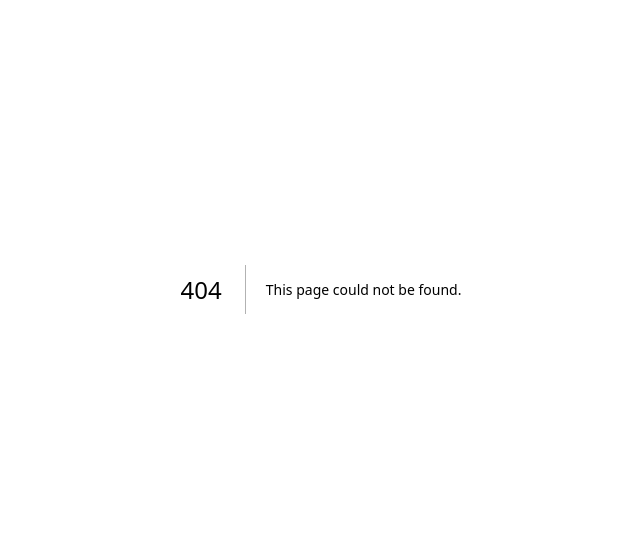
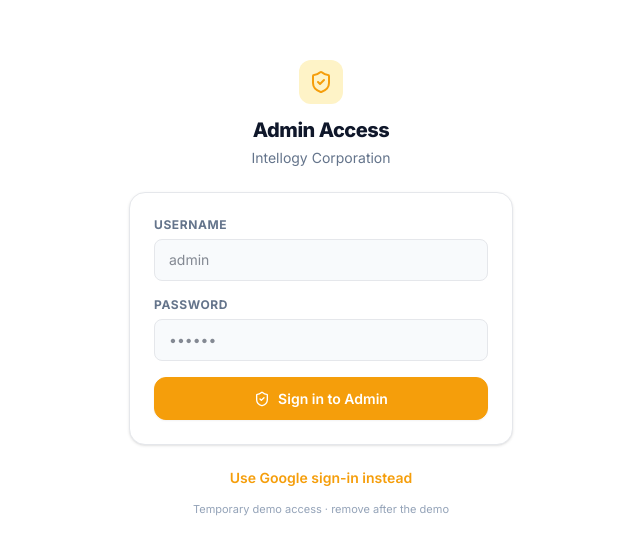
Before and after one commit to mannat63/testGen, a Next.js app: page /admin-login in a window 1280 px wide. Before the commit this address had no page. Shown: the part 111-664 px from the top of the page, without its empty margins (319-959 px from the left). Built offline with nearby package versions, Linux system fonts and the light colour scheme; no server answers.

Commit message:
Add temporary admin/admin demo login alongside Google (kill-switch in lib/demoAdmin.ts)

```diff
--- a/app/(main)/admin/page.tsx
+++ b/app/(main)/admin/page.tsx
@@ -1,6 +1,8 @@
 import { currentUser } from '@clerk/nextjs/server';
+import { cookies } from 'next/headers';
 import { redirect } from 'next/navigation';
 import { getAllowedUserModel } from '@/models/AllowedUser';
+import { DEMO_ADMIN_ENABLED, DEMO_ADMIN_COOKIE, DEMO_ADMIN_TOKEN } from '@/lib/demoAdmin';
 import { getTemplateModel } from '@/models/Template';
 import { getGenerationLogModel } from '@/models/GenerationLog';
 import { addAllowedUser, removeAllowedUser, createTemplate, deleteTemplate } from './actions';
@@ -157,9 +159,15 @@
 
 /* ── Page ── */
 export default async function AdminPage() {
-  const user = await currentUser();
-  const primaryEmail = user?.emailAddresses.find(e => e.id === user.primaryEmailAddressId)?.emailAddress;
-  if (primaryEmail?.toLowerCase() !== 'teamintellogy@gmail.com') redirect('/');
+  // Temporary demo admin bypass (admin/admin) — see lib/demoAdmin.ts
+  const demoAdmin = DEMO_ADMIN_ENABLED &&
+    (await cookies()).get(DEMO_ADMIN_COOKIE)?.value === DEMO_ADMIN_TOKEN;
+
+  if (!demoAdmin) {
+    const user = await currentUser();
+    const primaryEmail = user?.emailAddresses.find(e => e.id === user.primaryEmailAddressId)?.emailAddress;
+    if (primaryEmail?.toLowerCase() !== 'teamintellogy@gmail.com') redirect('/');
+  }
 
   const AllowedUser = await getAllowedUserModel();
   const users = await AllowedUser.find({}).sort({ addedAt: -1 }).lean();
--- a/app/(main)/layout.tsx
+++ b/app/(main)/layout.tsx
@@ -1,8 +1,18 @@
 import { currentUser } from '@clerk/nextjs/server';
+import { cookies } from 'next/headers';
 import { redirect } from 'next/navigation';
 import { getAllowedUserModel } from '@/models/AllowedUser';
+import { DEMO_ADMIN_ENABLED, DEMO_ADMIN_COOKIE, DEMO_ADMIN_TOKEN } from '@/lib/demoAdmin';
 
 export default async function MainLayout({ children }: { children: React.ReactNode }) {
+  // Temporary demo admin bypass (admin/admin) — see lib/demoAdmin.ts
+  if (DEMO_ADMIN_ENABLED) {
+    const cookieStore = await cookies();
+    if (cookieStore.get(DEMO_ADMIN_COOKIE)?.value === DEMO_ADMIN_TOKEN) {
+      return <>{children}</>;
+    }
+  }
+
   const user = await currentUser();
 
   if (!user) {
--- /dev/null
+++ b/app/admin-login/LoginForm.tsx
@@ -0,0 +1,55 @@
+'use client';
+
+import { useActionState } from 'react';
+import { demoAdminLogin, type DemoLoginState } from './actions';
+import { Loader2, ShieldCheck } from 'lucide-react';
+
+export default function LoginForm() {
+  const [state, formAction, pending] = useActionState<DemoLoginState, FormData>(
+    demoAdminLogin,
+    {},
+  );
+
+  return (
+    <form action={formAction} className="space-y-4">
+      <div>
+        <label className="block text-xs font-bold mb-1.5 text-foreground-muted uppercase tracking-wider">Username</label>
+        <input
+          name="username"
+          type="text"
+          autoComplete="username"
+          defaultValue=""
+          placeholder="admin"
+          required
+          className="block w-full rounded-lg py-2.5 px-3.5 text-sm bg-surface border border-border text-foreground focus:outline-none focus:ring-2 focus:ring-accent/40 focus:border-accent transition-colors"
+        />
+      </div>
+      <div>
+        <label className="block text-xs font-bold mb-1.5 text-foreground-muted uppercase tracking-wider">Password</label>
+        <input
+          name="password"
+          type="password"
+          autoComplete="current-password"
+          placeholder="••••••"
+          required
+          className="block w-full rounded-lg py-2.5 px-3.5 text-sm bg-surface border border-border text-foreground focus:outline-none focus:ring-2 focus:ring-accent/40 focus:border-accent transition-colors"
+        />
+      </div>
+
+      {state?.error && (
+        <div className="rounded-lg px-3 py-2 text-sm bg-danger-soft border border-danger/30 text-danger">
+          {state.error}
+        </div>
+      )}
+
+      <button
+        type="submit"
+        disabled={pending}
+        className="btn-primary w-full disabled:opacity-60"
+      >
+        {pending ? <Loader2 className="w-4 h-4 animate-spin" /> : <ShieldCheck className="w-4 h-4" />}
+        {pending ? 'Signing in…' : 'Sign in to Admin'}
+      </button>
+    </form>
+  );
+}
--- /dev/null
+++ b/app/admin-login/actions.ts
@@ -0,0 +1,39 @@
+'use server';
+
+import { cookies } from 'next/headers';
+import { redirect } from 'next/navigation';
+import {
+  DEMO_ADMIN_ENABLED, DEMO_ADMIN_COOKIE, DEMO_ADMIN_TOKEN,
+  DEMO_ADMIN_USER, DEMO_ADMIN_PASS,
+} from '@/lib/demoAdmin';
+
+export type DemoLoginState = { error?: string };
+
+export async function demoAdminLogin(
+  _prev: DemoLoginState,
+  formData: FormData,
+): Promise<DemoLoginState> {
+  if (!DEMO_ADMIN_ENABLED) return { error: 'Demo login is disabled.' };
+
+  const username = String(formData.get('username') || '').trim();
+  const password = String(formData.get('password') || '');
+
+  if (username === DEMO_ADMIN_USER && password === DEMO_ADMIN_PASS) {
+    const cookieStore = await cookies();
+    cookieStore.set(DEMO_ADMIN_COOKIE, DEMO_ADMIN_TOKEN, {
+      httpOnly: true,
+      sameSite: 'lax',
+      path: '/',
+      maxAge: 60 * 60 * 8, // 8 hours
+    });
+    redirect('/admin');
+  }
+
+  return { error: 'Invalid username or password.' };
+}
+
+export async function demoAdminLogout() {
+  const cookieStore = await cookies();
+  cookieStore.delete(DEMO_ADMIN_COOKIE);
+  redirect('/admin-login');
+}
--- /dev/null
+++ b/app/admin-login/page.tsx
@@ -0,0 +1,56 @@
+import Link from 'next/link';
+import { cookies } from 'next/headers';
+import { ShieldCheck, ArrowRight, LogOut } from 'lucide-react';
+import { DEMO_ADMIN_ENABLED, DEMO_ADMIN_COOKIE, DEMO_ADMIN_TOKEN } from '@/lib/demoAdmin';
+import LoginForm from './LoginForm';
+import { demoAdminLogout } from './actions';
+
+export default async function AdminLoginPage() {
+  const cookieStore = await cookies();
+  const loggedIn =
+    DEMO_ADMIN_ENABLED &&
+    cookieStore.get(DEMO_ADMIN_COOKIE)?.value === DEMO_ADMIN_TOKEN;
+
+  return (
+    <div className="min-h-screen flex items-center justify-center px-4" style={{ background: 'var(--background)' }}>
+      <div className="w-full max-w-sm animate-fade-in-up">
+        <div className="flex flex-col items-center mb-6">
+          <div className="w-11 h-11 rounded-xl bg-accent-soft text-accent flex items-center justify-center mb-3">
+            <ShieldCheck className="w-6 h-6" />
+          </div>
+          <h1 className="text-xl font-extrabold text-foreground tracking-tight">Admin Access</h1>
+          <p className="text-sm text-foreground-muted mt-1">Intellogy Corporation</p>
+        </div>
+
+        <div className="soft-card p-6 shadow-sm">
+          {!DEMO_ADMIN_ENABLED ? (
+            <p className="text-sm text-foreground-muted text-center">
+              Demo login is disabled. Please use the main sign-in.
+            </p>
+          ) : loggedIn ? (
+            <div className="space-y-4 text-center">
+              <p className="text-sm text-foreground">You are signed in as <span className="font-bold">demo admin</span>.</p>
+              <Link href="/admin" className="btn-primary w-full">
+                Go to Admin <ArrowRight className="w-4 h-4" />
+              </Link>
+              <form action={demoAdminLogout}>
+                <button type="submit" className="btn-secondary w-full">
+                  <LogOut className="w-4 h-4" /> Exit demo session
+                </button>
+              </form>
+            </div>
+          ) : (
+            <LoginForm />
+          )}
+        </div>
+
+        <div className="mt-5 text-center">
+          <Link href="/sign-in" className="text-sm font-semibold text-accent hover:underline">
+            Use Google sign-in instead
+          </Link>
+          <p className="mt-3 text-[11px] text-foreground-soft">Temporary demo access · remove after the demo</p>
+        </div>
+      </div>
+    </div>
+  );
+}
--- a/app/sign-in/[[...sign-in]]/page.tsx
+++ b/app/sign-in/[[...sign-in]]/page.tsx
@@ -1,4 +1,6 @@
 import { SignIn } from '@clerk/nextjs';
+import Link from 'next/link';
+import { DEMO_ADMIN_ENABLED } from '@/lib/demoAdmin';
 
 export default function SignInPage() {
   return (
@@ -56,6 +58,14 @@
               },
             }}
           />
+
+          {DEMO_ADMIN_ENABLED && (
+            <div className="mt-6 text-center">
+              <Link href="/admin-login" className="text-sm font-semibold text-[#c19b28] hover:underline">
+                Admin demo login (username / password)
+              </Link>
+            </div>
+          )}
         </div>
       </div>
     </div>
--- /dev/null
+++ b/lib/demoAdmin.ts
@@ -0,0 +1,22 @@
+/* ──────────────────────────────────────────────────────────────
+   TEMPORARY DEMO ADMIN LOGIN
+   Lets the team into /admin with  admin / admin  during the demo,
+   ALONGSIDE the normal Google (Clerk) login — Clerk is untouched.
+
+   ⚠ Insecure by design (hardcoded credentials). Remove after the demo:
+     • Fastest kill-switch: set DEMO_ADMIN_ENABLED = false below.
+     • Full removal: delete app/admin-login/, this file, and the
+       demo-cookie checks in middleware.ts, app/(main)/layout.tsx and
+       app/(main)/admin/page.tsx.
+
+   This file holds only plain constants (no imports) so it is safe to
+   use from Edge middleware.
+   ────────────────────────────────────────────────────────────── */
+
+export const DEMO_ADMIN_ENABLED = true;
+
+export const DEMO_ADMIN_COOKIE = 'demo_admin';
+export const DEMO_ADMIN_TOKEN = 'intellogy-demo-access-2026';
+
+export const DEMO_ADMIN_USER = 'admin';
+export const DEMO_ADMIN_PASS = 'admin';
--- a/middleware.ts
+++ b/middleware.ts
@@ -1,11 +1,17 @@
 import { clerkMiddleware, createRouteMatcher } from '@clerk/nextjs/server';
+import { DEMO_ADMIN_ENABLED, DEMO_ADMIN_COOKIE, DEMO_ADMIN_TOKEN } from '@/lib/demoAdmin';
 
-const isPublicRoute = createRouteMatcher(['/sign-in(.*)', '/sign-up(.*)', '/unauthorized']);
+const isPublicRoute = createRouteMatcher(['/sign-in(.*)', '/sign-up(.*)', '/unauthorized', '/admin-login(.*)']);
 
 export default clerkMiddleware(async (auth, request) => {
-  if (!isPublicRoute(request)) {
-    await auth.protect();
+  if (isPublicRoute(request)) return;
+
+  // Temporary demo admin bypass (admin/admin) — see lib/demoAdmin.ts
+  if (DEMO_ADMIN_ENABLED && request.cookies.get(DEMO_ADMIN_COOKIE)?.value === DEMO_ADMIN_TOKEN) {
+    return;
   }
+
+  await auth.protect();
 });
 
 export const config = {
```
